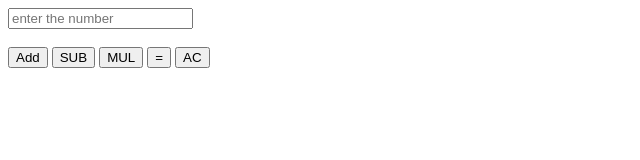
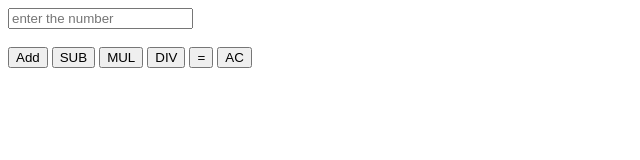
Before and after one commit to 07sathishms/calculator, a plain HTML site: page index.html in a window 1280 px wide. Shown: the whole page, without its empty margins (0-640 px from the left). Drawn offline with Linux system fonts and the light colour scheme.

Commit message:
Update index.html

```diff
--- a/index.html
+++ b/index.html
@@ -10,6 +10,7 @@
     <button onclick="add()">Add</button>
     <button onclick="sub()">SUB</button>
     <button onclick="mul()">MUL</button>
+    <button onclick="div()">DIV</button>
     <button onclick="res()">=</button>
     <button onclick="window.location.reload()">AC</button>
     <p id="sum"></p>
```
